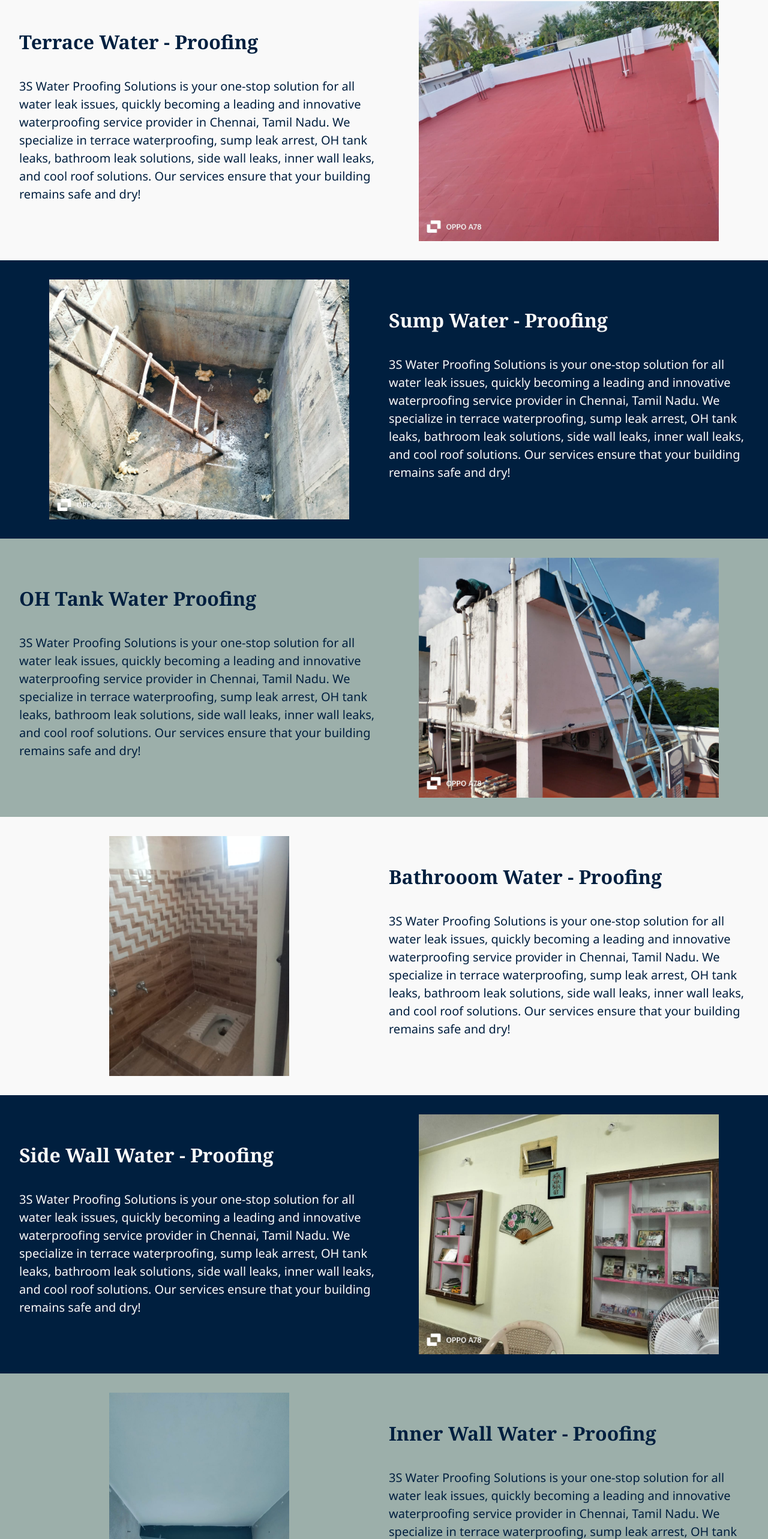
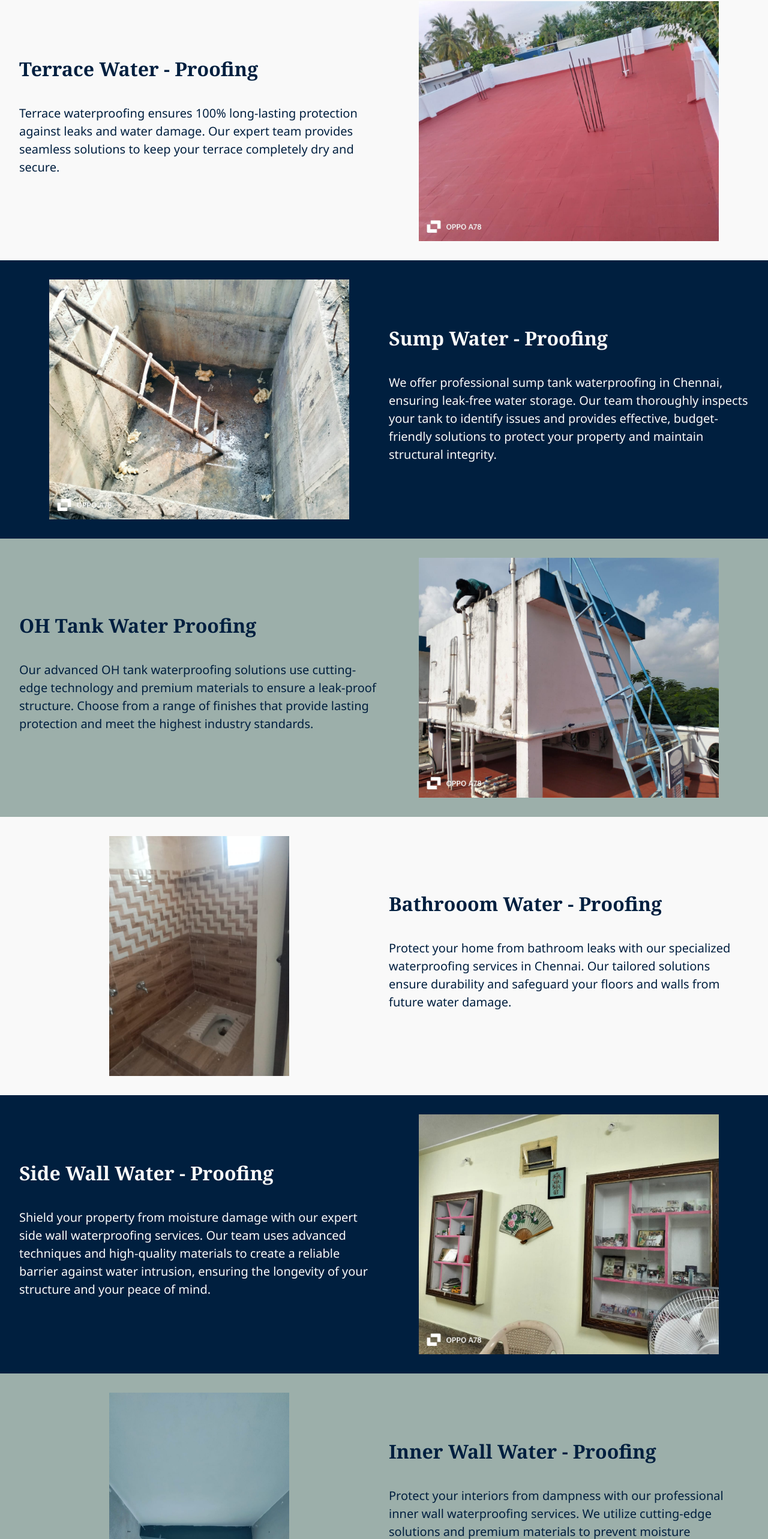
Before and after one commit to YOGESHnick/3s_water_proofing_solutions, a React (Create React App) app: page /services in a window 1280 px wide. Shown: the part 178-2744 px from the top of the page at 60% size. Built offline with nearby package versions, Linux system fonts and the light colour scheme; a web font is replaced by a local one.

Commit message:
done with services page

```diff
--- a/src/pages/Services.js
+++ b/src/pages/Services.js
@@ -53,13 +53,8 @@ const Services = () => {
                 mb={2}
                 variant="body1"
               >
-                3S Water Proofing Solutions is your one-stop solution for all
-                water leak issues, quickly becoming a leading and innovative
-                waterproofing service provider in Chennai, Tamil Nadu. We
-                specialize in terrace waterproofing, sump leak arrest, OH tank
-                leaks, bathroom leak solutions, side wall leaks, inner wall
-                leaks, and cool roof solutions. Our services ensure that your
-                building remains safe and dry!
+                Terrace waterproofing ensures 100% long-lasting protection against leaks and water damage.
+                Our expert team provides seamless solutions to keep your terrace completely dry and secure.
               </Typography>
             </Grid>
             <Grid item xs={12} sm={6}>
@@ -102,13 +97,7 @@ const Services = () => {
                 mb={2}
                 variant="body1"
               >
-                3S Water Proofing Solutions is your one-stop solution for all
-                water leak issues, quickly becoming a leading and innovative
-                waterproofing service provider in Chennai, Tamil Nadu. We
-                specialize in terrace waterproofing, sump leak arrest, OH tank
-                leaks, bathroom leak solutions, side wall leaks, inner wall
-                leaks, and cool roof solutions. Our services ensure that your
-                building remains safe and dry!
+                We offer professional sump tank waterproofing in Chennai, ensuring leak-free water storage. Our team thoroughly inspects your tank to identify issues and provides effective, budget-friendly solutions to protect your property and maintain structural integrity.
               </Typography>
             </Grid>
           </Grid>
@@ -137,13 +126,7 @@ const Services = () => {
                 mb={2}
                 variant="body1"
               >
-                3S Water Proofing Solutions is your one-stop solution for all
-                water leak issues, quickly becoming a leading and innovative
-                waterproofing service provider in Chennai, Tamil Nadu. We
-                specialize in terrace waterproofing, sump leak arrest, OH tank
-                leaks, bathroom leak solutions, side wall leaks, inner wall
-                leaks, and cool roof solutions. Our services ensure that your
-                building remains safe and dry!
+                Our advanced OH tank waterproofing solutions use cutting-edge technology and premium materials to ensure a leak-proof structure. Choose from a range of finishes that provide lasting protection and meet the highest industry standards.
               </Typography>
             </Grid>
             <Grid item xs={12} sm={6}>
@@ -186,13 +169,7 @@ const Services = () => {
                 mb={2}
                 variant="body1"
               >
-                3S Water Proofing Solutions is your one-stop solution for all
-                water leak issues, quickly becoming a leading and innovative
-                waterproofing service provider in Chennai, Tamil Nadu. We
-                specialize in terrace waterproofing, sump leak arrest, OH tank
-                leaks, bathroom leak solutions, side wall leaks, inner wall
-                leaks, and cool roof solutions. Our services ensure that your
-                building remains safe and dry!
+                Protect your home from bathroom leaks with our specialized waterproofing services in Chennai. Our tailored solutions ensure durability and safeguard your floors and walls from future water damage.
               </Typography>
             </Grid>
           </Grid>
@@ -221,13 +198,7 @@ const Services = () => {
                 mb={2}
                 variant="body1"
               >
-                3S Water Proofing Solutions is your one-stop solution for all
-                water leak issues, quickly becoming a leading and innovative
-                waterproofing service provider in Chennai, Tamil Nadu. We
-                specialize in terrace waterproofing, sump leak arrest, OH tank
-                leaks, bathroom leak solutions, side wall leaks, inner wall
-                leaks, and cool roof solutions. Our services ensure that your
-                building remains safe and dry!
+                Shield your property from moisture damage with our expert side wall waterproofing services. Our team uses advanced techniques and high-quality materials to create a reliable barrier against water intrusion, ensuring the longevity of your structure and your peace of mind.
               </Typography>
             </Grid>
             <Grid item xs={12} sm={6}>
@@ -270,13 +241,7 @@ const Services = () => {
                 mb={2}
                 variant="body1"
               >
-                3S Water Proofing Solutions is your one-stop solution for all
-                water leak issues, quickly becoming a leading and innovative
-                waterproofing service provider in Chennai, Tamil Nadu. We
-                specialize in terrace waterproofing, sump leak arrest, OH tank
-                leaks, bathroom leak solutions, side wall leaks, inner wall
-                leaks, and cool roof solutions. Our services ensure that your
-                building remains safe and dry!
+                Protect your interiors from dampness with our professional inner wall waterproofing services. We utilize cutting-edge solutions and premium materials to prevent moisture infiltration, safeguarding your home and enhancing its durability for years to come.
               </Typography>
             </Grid>
           </Grid>
@@ -305,13 +270,7 @@ const Services = () => {
                 mb={2}
                 variant="body1"
               >
-                3S Water Proofing Solutions is your one-stop solution for all
-                water leak issues, quickly becoming a leading and innovative
-                waterproofing service provider in Chennai, Tamil Nadu. We
-                specialize in terrace waterproofing, sump leak arrest, OH tank
-                leaks, bathroom leak solutions, side wall leaks, inner wall
-                leaks, and cool roof solutions. Our services ensure that your
-                building remains safe and dry!
+                Transform your building with our premium cool roofing solutions. Designed to combat heat and ensure a comfortable indoor environment, our expert services provide a durable and effective barrier against the elements, enhancing the longevity of your roof.
               </Typography>
             </Grid>
             <Grid item xs={12} sm={6}>
```
